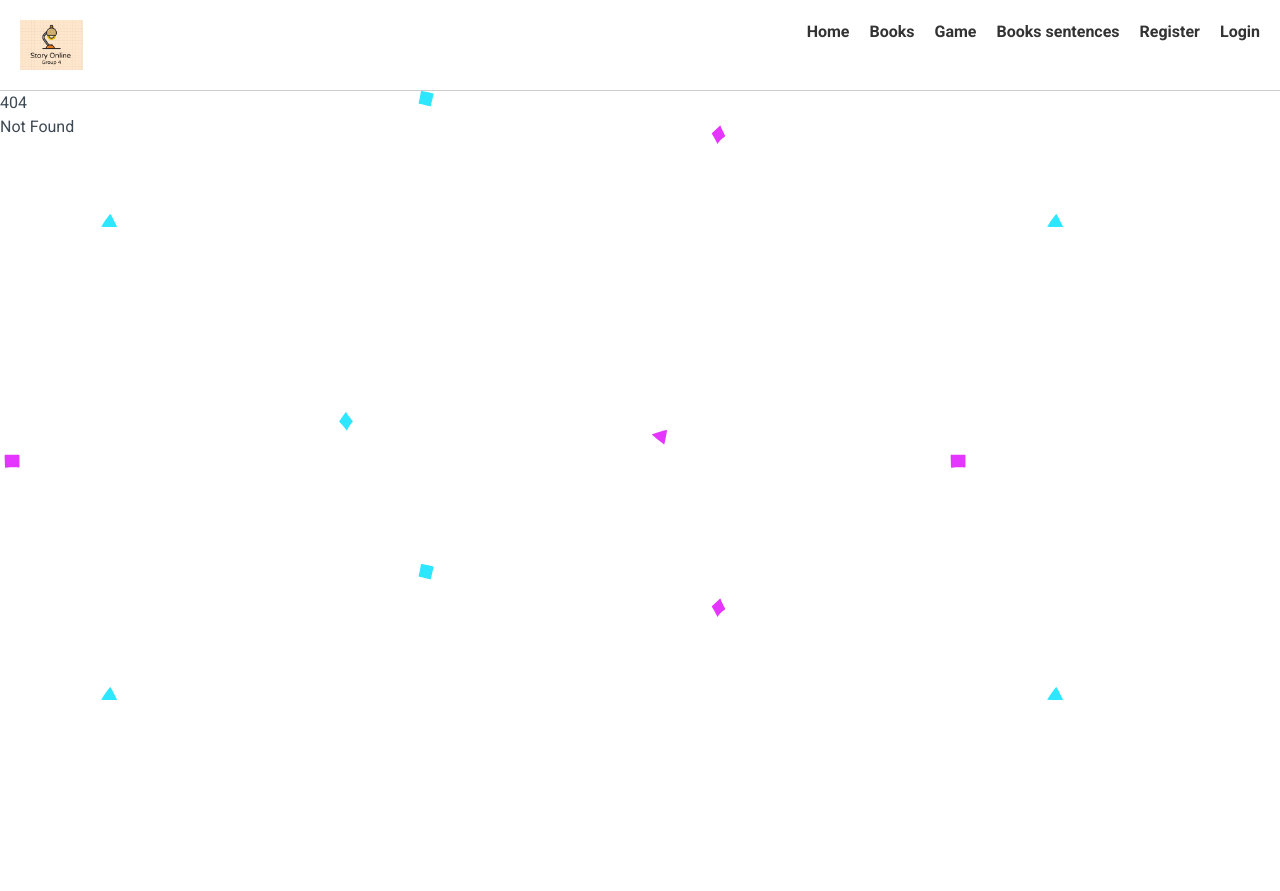
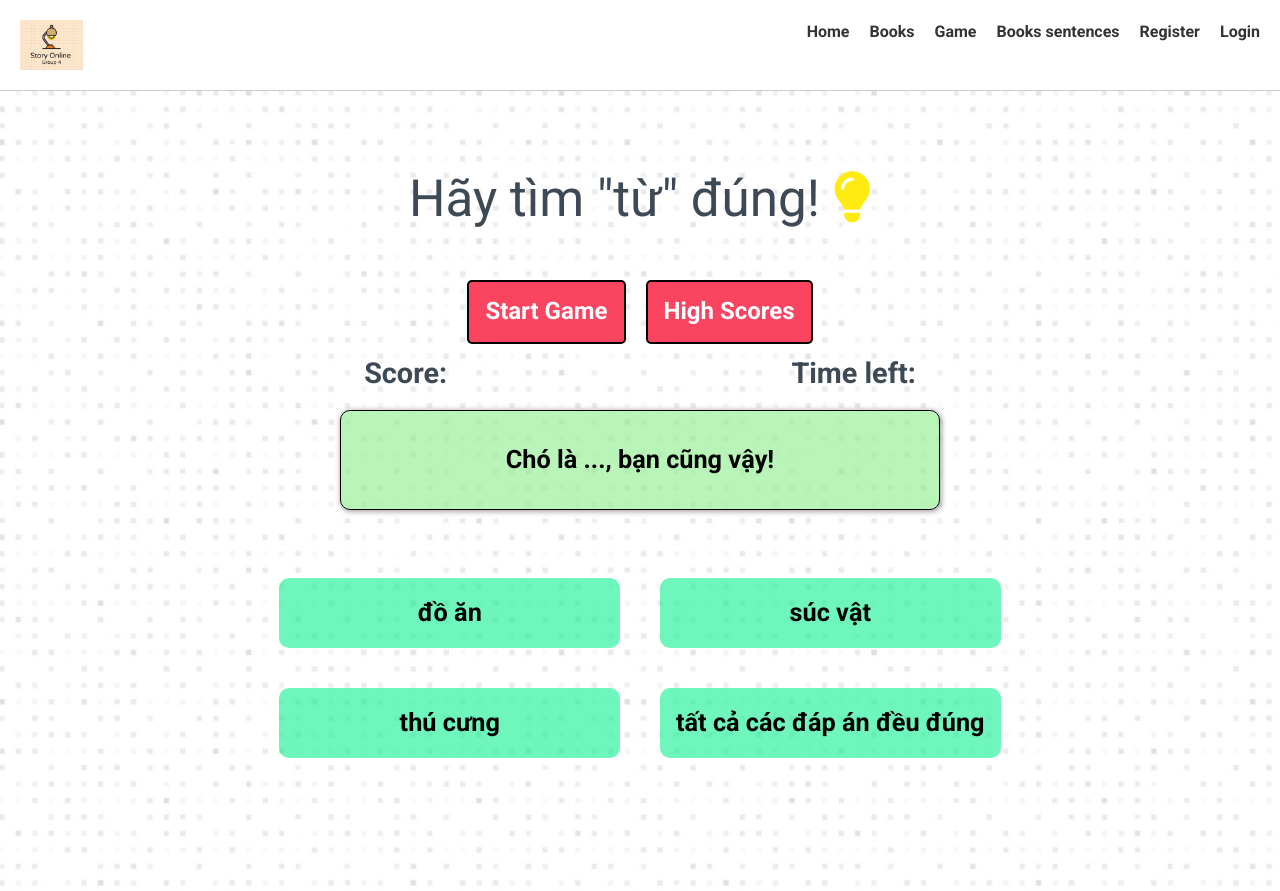
Before and after one commit to manhhungpc/HMI-frontend, a SvelteKit app: page /games/answer in a window 1280 px wide. Before the commit this address had no page. Before the commit the page ends 800 px from the top, so only its background shows below. Built offline with nearby package versions, Linux system fonts and the light colour scheme.

Commit message:
game answer the ques

```diff
--- /dev/null
+++ b/src/routes/games/answer/+page.svelte
@@ -0,0 +1,215 @@
+<div class="wrapper">
+	<h1 class="title">
+		Hãy tìm "từ" đúng!
+		<i class="fa-solid fa-lightbulb fa-bounce" style="color: #ffeb0f;" />
+	</h1>
+	<button class="button-start">Start Game</button>
+	<button class="button-scores">High Scores</button>
+	<div class="game-info">
+		<span />
+		<span class="current-score">Score: <span class="score" /></span>
+		<span class="time-left">Time left: <span class="timer" /></span>
+	</div>
+	<div id="container">
+		<div id="info">
+			<span class="question">Chó là ..., bạn cũng vậy!</span>
+		</div>
+	</div>
+	<div class="words">
+		<div class="grid">
+			<span class="A">đồ ăn</span>
+			<span class="B">súc vật</span>
+			<span class="C">thú cưng</span>
+			<span class="D">tất cả các đáp án đều đúng</span>
+		</div>
+	</div>
+	<!-- <div id="btn-container"><button id="btn">Next</button></div> -->
+</div>
+
+<style>
+	.wrapper {
+		/* position: relative; */
+		min-height: 100vh;
+		text-align: center;
+		margin: 0;
+		/* added to prevent x-scroll when (.words span.got) size increases from transform: scale */
+		overflow-x: hidden;
+		font-size: 1rem;
+		line-height: 1.5;
+		background-color: #ffffff;
+		background-image: url('/bg_game.jpg');
+		background-attachment: fixed;
+		background-size: cover;
+	}
+
+	:focus {
+		outline-color: var(--black);
+	}
+
+	.title {
+		color: var(--black);
+		margin-top: 0;
+		line-height: 1;
+		font-size: clamp(1.5rem, 2vw + 1.6rem, 4rem);
+		margin: 5rem 0 3rem 0;
+		position: relative;
+	}
+
+	.game-info {
+		font-size: clamp(1rem, 1vw + 1rem, 2rem);
+		font-weight: 600;
+
+		/* padding: 2rem; */
+		display: grid;
+		grid-template-columns: 15% auto auto 15%;
+	}
+
+	.time-left,
+	.current-score {
+		background: var(--grey);
+	}
+
+	.current-score {
+		border-radius: 10px 0 0 10px;
+	}
+
+	@media (max-width: 750px) {
+		.game-info {
+			grid-template-columns: 1fr 150px 150px;
+		}
+	}
+
+	.words {
+		display: flex;
+		flex-wrap: wrap;
+		margin: 5vw;
+	}
+
+	.words span {
+		color: var(--black);
+		flex: 1;
+		padding: 1rem;
+		margin: 0.25rem;
+		font-size: clamp(0.9rem, 1.1vw + 0.7rem, 3rem);
+		font-weight: 900;
+		background: var(--green);
+		border-radius: 10px;
+		box-shadow: var(--box-shadow);
+	}
+
+	.button-start,
+	.button-scores {
+		margin: 0.5rem 0.5rem;
+	}
+
+	#container {
+		display: flex;
+		flex-direction: column;
+	}
+
+	#container {
+		width: 600px;
+		margin: 15px auto;
+		text-align: center;
+		justify-content: space-between;
+		align-items: center;
+	}
+
+	#btn:hover {
+		cursor: pointer;
+	}
+
+	#info {
+		border: 1px solid black;
+		width: 100%;
+		height: 100px;
+		border-radius: 10px;
+		background-color: rgba(144, 238, 144, 0.632);
+		box-shadow: 1px 1px 5px 1px #aaa;
+		overflow: hidden;
+		display: flex;
+	justify-content: center;
+	align-items: center;
+	}
+
+	#btn-container {
+		height: 90px;
+		bottom: 0px;
+	}
+
+	#btn {
+		width: 130px;
+		height: 70px;
+		margin: 0px auto;
+		border: none;
+		border-radius: 10px;
+		background-color: rgb(1, 162, 216);
+		z-index: 12;
+	}
+
+	#btn:focus {
+		border: none;
+		outline: none;
+	}
+
+	@media only screen and (max-width: 600px) {
+		#container {
+			margin-top: 5px;
+			width: 300px;
+		}
+
+		#info {
+			margin-top: 5px;
+			margin-bottom: 25px;
+		}
+	} /* end of media query */
+
+	.button-start,
+	.button-scores {
+		color: #ffffff;
+		background: #fb4560;
+		padding: 1rem;
+		border: 2px solid #000000;
+		border-radius: 5px;
+		text-decoration: none;
+		font-weight: 600;
+		font-size: clamp(1rem, 1vw + 1rem, 1.5rem);
+		transition: transform 0.2s;
+		font-family: inherit;
+		line-height: 1.15;
+	}
+	.words span {
+		color: #000000;
+		flex: 1;
+		padding: 1rem;
+		margin: 0.25rem;
+		font-size: clamp(0.9rem, 1.1vw + 0.7rem, 3rem);
+		font-weight: 900;
+		background: #14f0949c;
+		border-radius: 10px;
+		box-shadow: var(--box-shadow);
+	}
+	.grid {
+		display: grid;
+		grid-template-columns: 1fr 1fr;
+		grid-gap: 2rem;
+		padding: 0 2rem;
+	}
+	.words {
+		display: flex;
+		justify-content: center;
+	}
+
+	.question {
+		color: #000000;
+		font-size: clamp(0.9rem, 1.1vw + 0.7rem, 3rem);
+		font-weight: 900;
+		border-radius: 10px;
+	}
+	#btn {
+		color: #000000;
+		font-size: clamp(0.9rem, 1.1vw + 0.7rem, 3rem);
+		font-weight: 500;
+		border-radius: 10px;
+	}
+</style>
```
